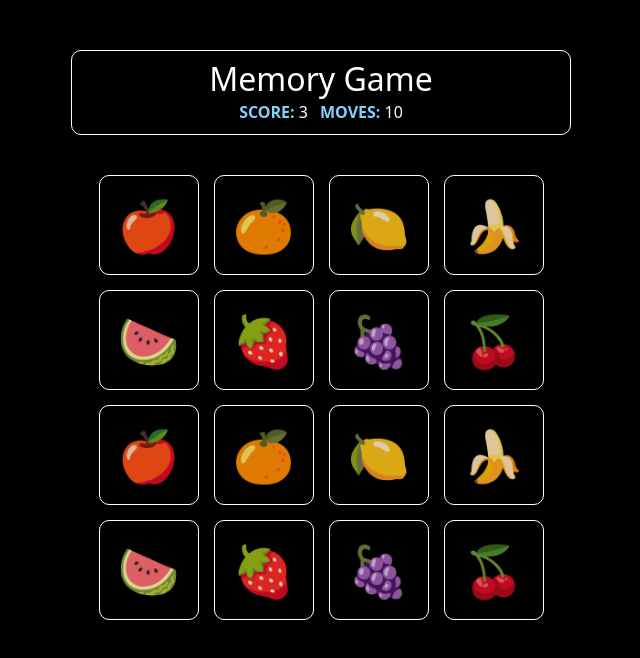
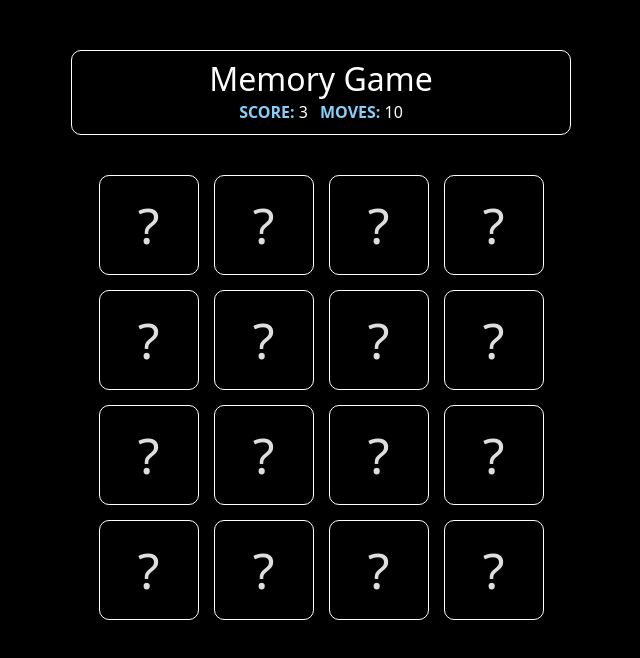
Before and after one commit to aanshkapadia/memory-game, a React (Vite) app: page / in a window 1280 px wide. Shown: the top 658 px of the page, without its empty margins (319-959 px from the left). Built offline with nearby package versions, Linux system fonts and the light colour scheme.

Commit message:
Add basic card flipping functionality

```diff
--- a/src/App.jsx
+++ b/src/App.jsx
@@ -23,7 +23,7 @@ const cardValues = [
 
 function App() {
 
-  const [cards, setCards] = useState();
+  const [cards, setCards] = useState([]);
   const initializeGame = () => {
     const tempCard = cardValues.map((value, index) => ({
       id: index,
@@ -33,20 +33,34 @@ function App() {
     }));
 
     setCards(tempCard);
-    // console.log(tempCard)
   }
 
   useEffect(() => {
     initializeGame();
   }, [])
 
+  const handleCardClick = (card) => {
+
+    if (card.isFlipped || card.isMatched) {
+      return;
+    }
+    const tempCards = cards.map((i) => {
+      if (i.id == card.id) {
+        return { ...i, isFlipped: true }
+      } else {
+        return i;
+      }
+    })
+    setCards(tempCards);
+  }
+
   return (
     <div className="app-container">
       <GameHeader score={3} moves={10} />
       <div className="cards-grid-container mt-10">
         <div className="cards-grid grid justify-center">
-          {cardValues.map((value) => (
-            <Card card={value} />
+          {cards.map((card) => (
+            <Card key={card.id} card={card} handleCardClick={handleCardClick} />
           ))}
         </div>
       </div>
--- a/src/components/Card.jsx
+++ b/src/components/Card.jsx
@@ -1,9 +1,9 @@
-export const Card = ({ card }) => {
+export const Card = ({ card, handleCardClick }) => {
+
     return (
-        <div className="card">
-            <div className="card-value">
-                {card}
-            </div>
-        </div>
+        <div className={`card ${card.isFlipped ? "flipped" : ""}`} onClick={() => handleCardClick(card)}>
+            <div className="card-question"> ? </div>
+            < div className="card-value" > {card.value}</div >
+        </div >
     )
 }
--- a/src/index.css
+++ b/src/index.css
@@ -94,10 +94,28 @@ button:focus-visible {
   height: 100px;
   border: solid 1px white;
   border-radius: 10px;
+  cursor: pointer;
+
+  div {
+    font-size: 50px;
+    position: absolute;
+  }
 }
 
 .card-value {
-  font-size: 50px;
+  opacity: 0;
+}
+
+.card.flipped {
+  cursor: default;
+
+  .card-question {
+    opacity: 0;
+  }
+
+  .card-value {
+    opacity: 1;
+  }
 }
 
 .stat-item__stat-label {
```
